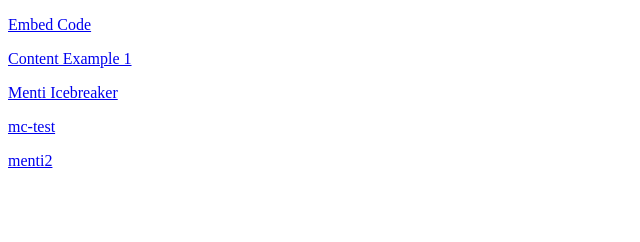
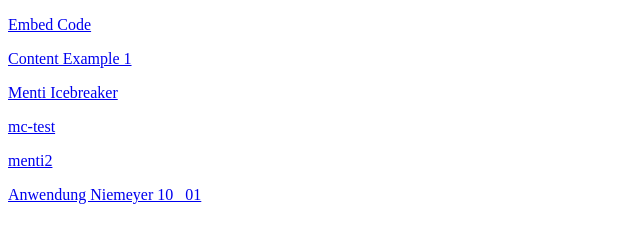
Before and after one commit to MI-Didaktik/Wahlsysteme, a plain HTML site: page index.html in a window 1280 px wide. Shown: the whole page, without its empty margins (0-640 px from the left). Drawn offline with Linux system fonts and the light colour scheme.

Commit message:
Update index.html

```diff
--- a/index.html
+++ b/index.html
@@ -6,5 +6,6 @@
 	<p><a href="/Wahlsysteme/h5p-standalone-1.3.x/demo/menti-icebreaker.html">Menti Icebreaker</a></p>
 	<p><a href="/Wahlsysteme/h5p-standalone-1.3.x/demo/mc-test.html">mc-test</a></p>
 	<p><a href="/Wahlsysteme/h5p-standalone-1.3.x/demo/menti-ib.html">menti2</a></p>
+	<p><a href="/Wahlsysteme/h5p-standalone-1.3.x/demo/Niemeyer_Prozente_10.html">Anwendung Niemeyer 10 _01</a></p>
 </body>
 </html>
```
